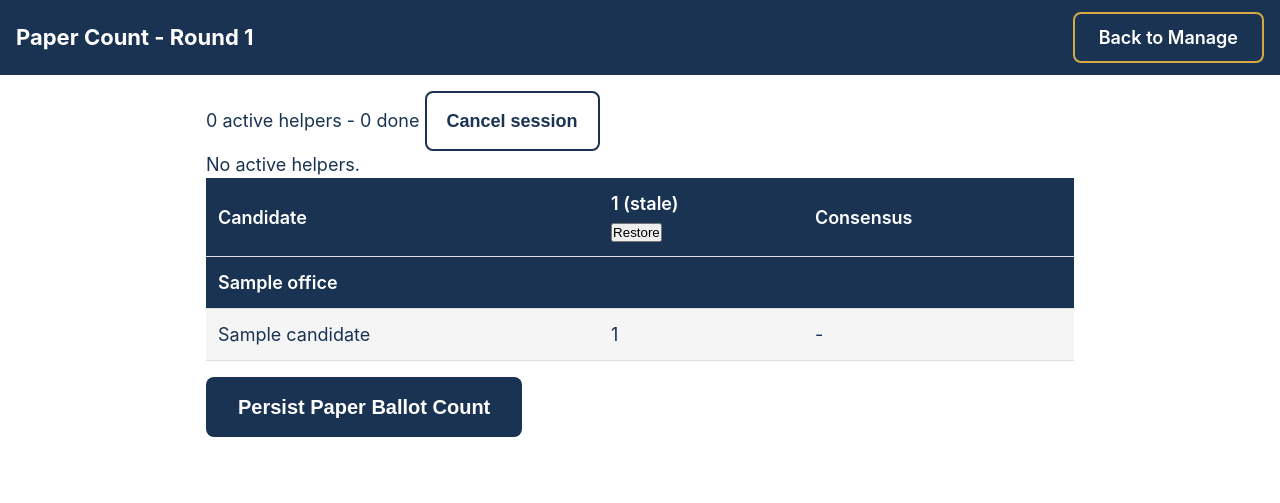
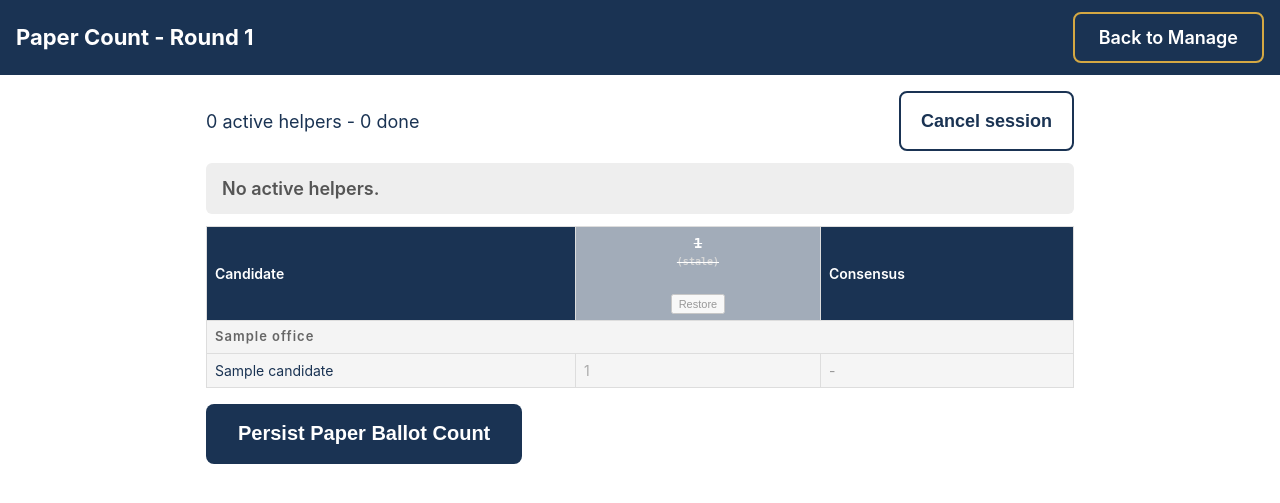
Before and after one commit to jdemooijau/frca_election_app, a Flask app: page /admin/election/1/count/1 in a window 1280 px wide. Shown: the top 503 px of the page. Run offline with Flask 3, Linux system fonts and the light colour scheme; the visitor is signed in with stand-in values (Sample User, id 1); data comes from the database, SQL or seed files in the repository; tables that the repository leaves empty hold one stand-in row (values such as "Sample post").

Commit message:
Paper count: CSS styling for helper grid + admin dashboard

```diff
--- a/voting-app/static/css/style.css
+++ b/voting-app/static/css/style.css
@@ -1099,3 +1099,198 @@ tr:nth-child(even) {
     margin: 12px 0;
     font-size: 14px;
 }
+
+/* ============================================================
+   Paper count helper (voter-side grid)
+   ============================================================ */
+.count-helper-page {
+    padding: 6px 8px;
+    box-sizing: border-box;
+    height: 100vh;
+    display: flex;
+    flex-direction: column;
+}
+.count-helper-header {
+    display: flex;
+    justify-content: space-between;
+    align-items: center;
+    font-size: 13px;
+    color: #666;
+    padding: 0 4px 4px;
+}
+.count-helper-id {
+    font-family: monospace;
+    letter-spacing: 1px;
+}
+.count-grid {
+    flex: 1;
+    display: grid;
+    grid-template-columns: 1fr 1fr;
+    gap: 8px;
+    overflow: hidden;
+}
+@media (orientation: portrait) {
+    .count-grid { grid-template-columns: 1fr; }
+}
+.count-office {
+    display: flex;
+    flex-direction: column;
+    overflow: hidden;
+}
+.count-office-title {
+    font-size: 12px;
+    color: #888;
+    margin: 0 0 4px;
+    text-align: center;
+    letter-spacing: 1px;
+}
+.count-candidate-list {
+    list-style: none;
+    margin: 0;
+    padding: 0;
+    display: flex;
+    flex-direction: column;
+    gap: 4px;
+    flex: 1;
+}
+.count-candidate-row {
+    display: flex;
+    align-items: stretch;
+    gap: 4px;
+    transition: background 100ms ease;
+}
+.count-plus-btn {
+    flex: 1;
+    text-align: left;
+    background: #f4f4f4;
+    border: 1px solid #ddd;
+    border-radius: 6px;
+    padding: 10px 12px;
+    font-size: 16px;
+    cursor: pointer;
+}
+.count-plus-btn:active {
+    background: #e0e0e0;
+}
+.count-minus-btn {
+    width: 48px;
+    background: #fdecec;
+    border: 1px solid #f0c4c4;
+    color: #b52424;
+    font-weight: 700;
+    border-radius: 6px;
+    cursor: pointer;
+}
+.count-minus-btn:active {
+    background: #fad6d6;
+}
+.count-row-flash-ok {
+    background: #d8f3d8 !important;
+}
+.count-row-flash-fail {
+    background: #f3d8d8 !important;
+}
+.count-row-error .count-plus-btn {
+    border-color: #b52424;
+}
+.count-end-screen {
+    text-align: center;
+    padding: 48px 16px;
+}
+.count-end-screen .checkmark {
+    font-size: 56px;
+    color: #2a8a2a;
+}
+
+/* ============================================================
+   Admin count dashboard
+   ============================================================ */
+.count-dashboard-header {
+    display: flex;
+    justify-content: space-between;
+    align-items: center;
+    margin-bottom: 12px;
+}
+.count-banner {
+    padding: 12px 16px;
+    border-radius: 6px;
+    margin-bottom: 12px;
+    font-weight: 600;
+}
+.count-banner-green { background: #d8f3d8; color: #1d6d1d; }
+.count-banner-amber { background: #fff3d8; color: #7d6420; }
+.count-banner-red   { background: #f3d8d8; color: #8d2424; }
+.count-banner-grey  { background: #eee; color: #555; }
+
+.count-table {
+    border-collapse: collapse;
+    width: 100%;
+    margin-bottom: 12px;
+}
+.count-table th, .count-table td {
+    border: 1px solid #ddd;
+    padding: 6px 8px;
+    text-align: left;
+    font-size: 14px;
+}
+.count-table .count-office-row th {
+    background: #f4f4f4;
+    font-size: 13px;
+    letter-spacing: 1px;
+    color: #666;
+}
+.count-helper-col {
+    text-align: center !important;
+    font-family: monospace;
+    font-size: 12px;
+    min-width: 90px;
+}
+.count-helper-disregarded {
+    opacity: 0.4;
+    text-decoration: line-through;
+}
+.count-helper-flagged {
+    background: #fff3d8;
+}
+.count-flag-chip {
+    display: block;
+    font-size: 10px;
+    color: #7d6420;
+    background: #fde9b6;
+    padding: 1px 4px;
+    border-radius: 8px;
+    margin-top: 2px;
+}
+.count-helper-disregard-btn,
+.count-helper-restore-btn {
+    font-size: 11px;
+    padding: 2px 6px;
+    margin-top: 4px;
+    cursor: pointer;
+}
+.count-cell-disregarded { color: #aaa; }
+.count-cell-ok { background: #d8f3d8; color: #1d6d1d; font-weight: 600; }
+.count-cell-mismatch { background: #f3d8d8; color: #8d2424; font-weight: 600; }
+.count-cell-pending { color: #999; }
+.count-stale {
+    font-size: 10px;
+    color: #999;
+    display: block;
+}
+.count-persist-table {
+    border-collapse: collapse;
+    width: 100%;
+}
+.count-persist-table td, .count-persist-table th {
+    border: 1px solid #ddd;
+    padding: 4px 8px;
+    font-size: 13px;
+}
+.count-persist-mismatch { background: #fff3d8; }
+.count-end-banner {
+    padding: 8px 12px;
+    background: #eee;
+    border-radius: 6px;
+    margin-top: 12px;
+    color: #555;
+}
```
